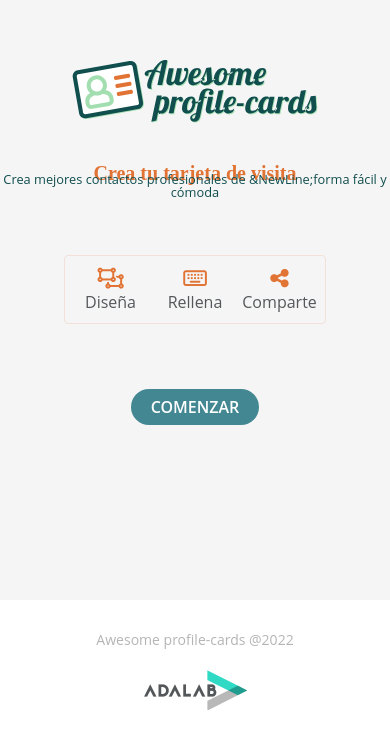
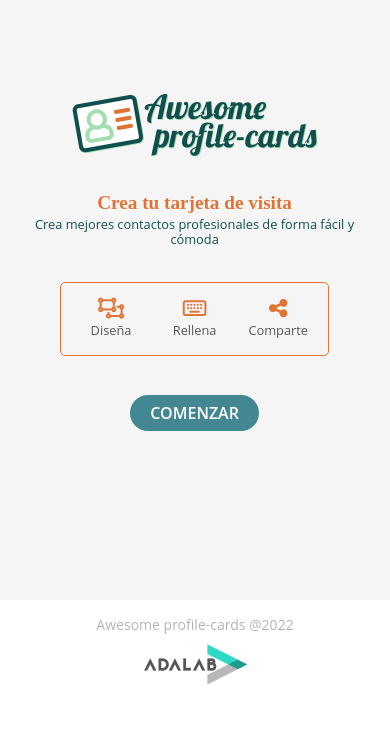
Before and after one commit to Adalab/project-promo-r-module-3-team-4, a React app: page / in a window 390 px wide. Shown: the part 109-844 px from the top of the page. Built offline with nearby package versions, Linux system fonts and the light colour scheme.

Commit message:
Review sizes Landing mobile and tablet

```diff
--- a/src/components/Landing.js
+++ b/src/components/Landing.js
@@ -9,7 +9,7 @@
         Crea tu tarjeta de visita
     </h1>
     <p className="main__text">
-        Crea mejores contactos profesionales de &NewLine;forma fácil y cómoda
+        Crea mejores contactos profesionales de forma fácil y cómoda
     </p>
 
     <ul className="main__list">
--- a/src/styles/layout/Footer.scss
+++ b/src/styles/layout/Footer.scss
@@ -7,12 +7,13 @@
   flex-direction: column;
   justify-content: center;
   align-items: center;
-  padding-top: rem(13);
-  padding-bottom: rem(13);
+  padding-top: rem(18);
+  padding-bottom: rem(20);
   // border-top: rem(1) solid $color-lineFormulary;
 
   @include tablet {
     flex-direction: row;
+    align-items: center;
     justify-content: space-between;
     padding-left: rem(41);
     padding-right: rem(40);
@@ -22,11 +23,12 @@
     font-family: $font-Open;
     color: $color_footer;
     opacity: 0.5;
-    margin-top: rem(13);
-    margin-bottom: rem(18);
+    margin-bottom: rem(12);
+    @include tablet{
+      margin-bottom: 0;
+    }
   }
   &__box {
-    padding: rem(5);
     &--logo {
       width: rem(103);
       height: rem(40);
--- a/src/styles/pages/Landing.scss
+++ b/src/styles/pages/Landing.scss
@@ -10,42 +10,46 @@
   justify-content: center;
   align-items: center;
   background-color: $color-whiteGround;
-  margin-bottom: rem(7);
+  padding-left: rem(25.6);
+  padding-right: rem(26.4);
   @include tablet {
-    height: 90vh;
+    height: rem(963);
+    padding: 0 rem(174) rem(60) rem(175);
   }
   &__img {
     width: rem(250);
     height: rem(63);
-    margin-top: rem(130);
+    margin-top: rem(95);
     margin-top: 10%;
-    margin-bottom: rem(40);
+    margin-bottom: rem(35.4);
     @include tablet {
-      margin-top: rem(80);
-      width: rem(450);
-      height: rem(126);
+      margin-top: rem(350);
+      width: rem(419);
+      height: rem(105);
+      margin-bottom: rem(31);
     }
   }
   &__title {
     color: $color-orange;
     font-family: $font-Merri;
     font-weight: 900;
-    font-size: rem(20);
-    margin-bottom: rem(-10);
+    font-size: rem(19.2);
+    margin-bottom: rem(5);
     @include tablet {
-      font-size: rem(30);
+      font-size: rem(24);
     }
   }
   &__text {
     color: $color-darkGreen;
     font-family: $font-Open;
     font-size: rem(12.8);
-    white-space: pre-line;
-    margin-bottom: rem(20);
+
+    margin-bottom: rem(17.8);
     text-align: center;
+    line-height: rem(15);
     @include tablet {
-      font-size: rem(20);
-      line-height: rem(25);
+      font-size: rem(16);
+      line-height: rem(20);
     }
   }
 
@@ -53,15 +57,17 @@
     display: grid;
     grid-template-rows: 1fr;
     grid-template-columns: repeat(3, 1fr);
-    border: solid rem(1.6) #f2e1d9;
-    border-radius: rem(4);
-    gap: rem(10);
-    padding: rem(12) rem(8) rem(12.8) rem(8);
-    margin-top: rem(36);
-    margin-bottom: rem(65);
+    border: solid rem(1.6) $color-orange;
+    border-radius: rem(5);
+    gap: rem(24);
+    padding: rem(15) rem(20) rem(17.8) rem(20);
+    margin-top: rem(17.8);
+    margin-bottom: rem(38.6);
     @include tablet {
-      padding: rem(30) rem(40) rem(36) rem(40);
-      border: solid rem(4) #f2e1d9;
+      padding: rem(15) rem(31.5) rem(22) rem(31.5);
+      border: solid rem(2) $color-orange;
+      gap: rem(51.5);
+      margin-bottom: rem(186);
     }
     &--item {
       display: flex;
@@ -70,11 +76,12 @@
       align-items: center;
       color: $color_gunMetal;
       font-family: $font-Open;
+      font-size: rem(12.8);
       text-align: center;
       min-width: 25%;
       gap: rem(5);
       @include tablet {
-        font-size: rem(30);
+        font-size: rem(16);
       }
     }
     &--icon {
@@ -90,15 +97,14 @@
     color: white;
     font-size: rem(16);
     background-color: $color-start;
-    padding: rem(10) rem(20);
+    padding: rem(10) rem(20) rem(10) rem(20);
     border-radius: rem(50);
     text-decoration: none;
     text-transform: uppercase;
-    margin-bottom: rem(45);
-    @include tablet {
-      font-size: rem(25);
-      padding: rem(20) rem(40);
-      margin-bottom: rem(5);
+   @include tablet {
+      font-size: rem(16);
+      padding: rem(10) rem(20.5);
+
     }
   }
 }
```
